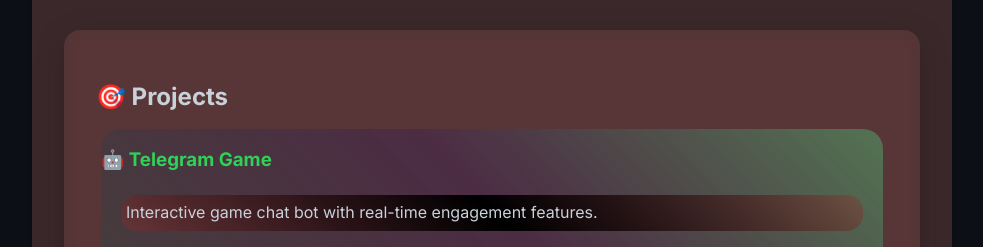
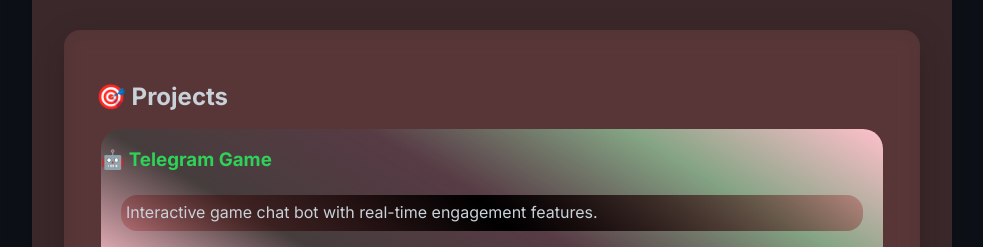
Before and after one commit to RestlessByte/RestlessByte.github.io, a plain HTML site: page index.html in a window 1280 px wide. Shown: the part 1760-2007 px from the top of the page, without its empty margins (148-1131 px from the left). Drawn offline with Linux system fonts and the light colour scheme.

Commit message:
automation from laptop

```diff
--- a/index.css
+++ b/index.css
@@ -275,7 +275,7 @@
 
 .project-card {
   border-radius: 20px;
-  background: linear-gradient(45deg, rgb(70, 61, 61), rgba(41, 13, 107, 0.247), rgb(83, 116, 83));
+  background: linear-gradient(30deg, pink, rgb(70, 61, 61), rgba(85, 73, 112, 0.247), rgb(132, 164, 132), pink);
   grid-template-columns: repeat(1, 1fr);
   margin: 5px;
   animation: all ease;
```
